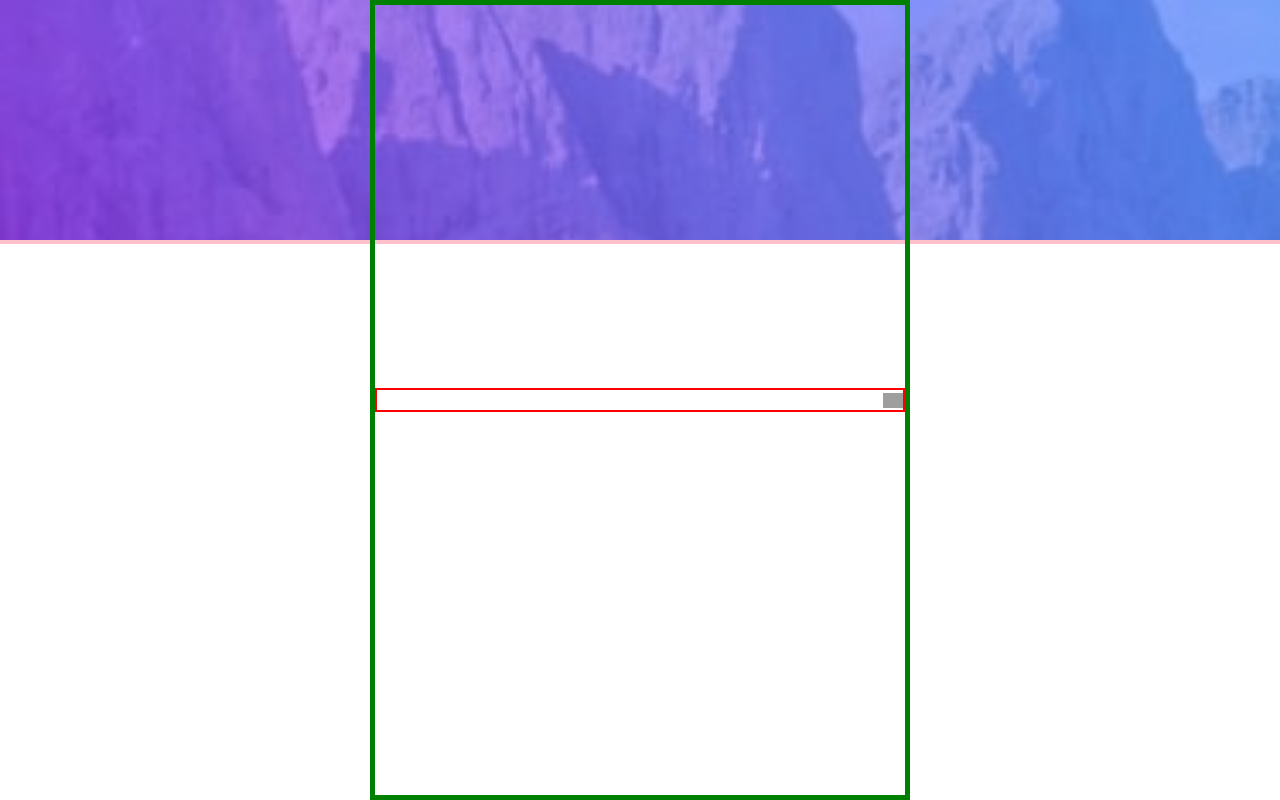
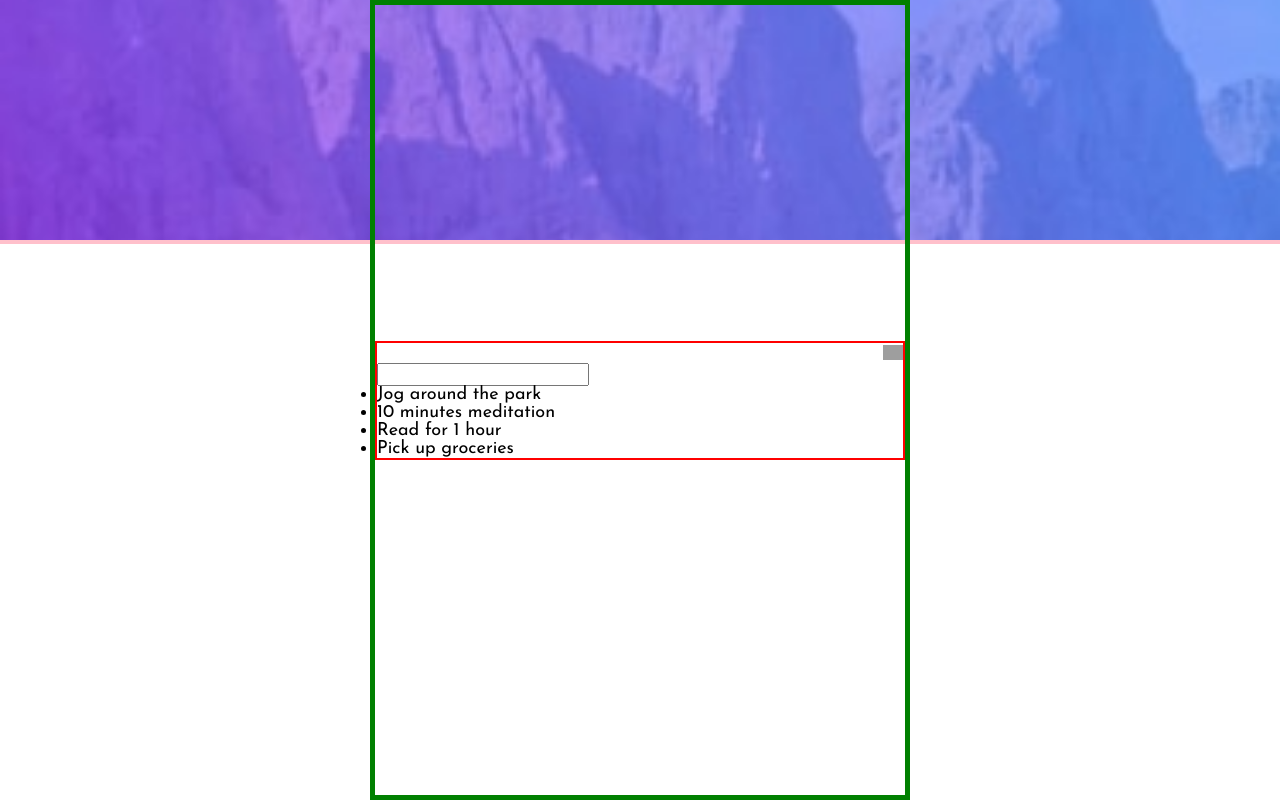
Before and after one commit to Lewis-mbui/fem-todo, a React (Vite) app: page / in a window 1280 px wide. Built offline with nearby package versions, Linux system fonts and the light colour scheme; grey boxes are pictures that could not be loaded.

Commit message:
Build add todo feature

```diff
--- a/constants.ts
+++ b/constants.ts
@@ -1 +1,2 @@
 export const THEME_KEY = "fem-todo-theme";
+export const TODOS_KEY = "fem-todos";
--- /dev/null
+++ b/contexts/TodosProvider.tsx
@@ -0,0 +1,60 @@
+import {
+  createContext,
+  type Dispatch,
+  type ReactNode,
+  useEffect,
+  useReducer,
+} from "react";
+import { TODOS_KEY } from "../constants";
+import initialTodos from "../data/todos";
+
+export interface Todo {
+  id: string;
+  description: string;
+  isCompleted: boolean;
+}
+
+type Action = { type: "INIT"; todos: Todo[] } | { type: "ADD"; todo: Todo };
+
+const reducer = (todos: Todo[], action: Action): Todo[] => {
+  switch (action.type) {
+    case "ADD":
+      return [action.todo, ...todos];
+    default:
+      return todos;
+  }
+};
+
+interface TodoContextType {
+  todos: Todo[];
+  dispatch: Dispatch<Action>;
+}
+
+export const TodoContext = createContext<TodoContextType | null>(null);
+
+interface Props {
+  children: ReactNode;
+}
+
+const TodosProvider = ({ children }: Props) => {
+  const initializer = (): Todo[] => {
+    const saved = localStorage.getItem(TODOS_KEY);
+
+    if (saved) return JSON.parse(saved) as Todo[];
+
+    return initialTodos;
+  };
+
+  const [todos, dispatch] = useReducer(reducer, undefined, initializer);
+  useEffect(() => {
+    localStorage.setItem(TODOS_KEY, JSON.stringify(todos));
+  }, [todos]);
+
+  return (
+    <TodoContext.Provider value={{ todos, dispatch }}>
+      {children}
+    </TodoContext.Provider>
+  );
+};
+
+export default TodosProvider;
--- /dev/null
+++ b/data/todos.ts
@@ -0,0 +1,10 @@
+import { type Todo } from "../contexts/TodosProvider";
+
+const initialTodos: Todo[] = [
+  { id: "vbho4r0c", description: "Jog around the park", isCompleted: false },
+  { id: "jrsmf7pc", description: "10 minutes meditation", isCompleted: false },
+  { id: "j8ywfe42", description: "Read for 1 hour", isCompleted: false },
+  { id: "cccw1l4o", description: "Pick up groceries", isCompleted: false },
+];
+
+export default initialTodos;
--- /dev/null
+++ b/hooks/useTodos.ts
@@ -0,0 +1,12 @@
+import { useContext } from "react";
+import { TodoContext } from "../contexts/TodosProvider";
+
+const useTodos = () => {
+  const ctx = useContext(TodoContext);
+
+  if (!ctx) throw new Error("Value for Todos context is undefined");
+
+  return ctx;
+};
+
+export default useTodos;
--- a/src/App.tsx
+++ b/src/App.tsx
@@ -1,7 +1,30 @@
+import { useRef } from "react";
 import useTheme from "../hooks/useTheme";
+import useTodos from "../hooks/useTodos";
+import generateId from "../utils/generateId";
 
 function App() {
   const { theme, toggleTheme } = useTheme();
+  const { todos, dispatch } = useTodos();
+  const todoInputRef = useRef<HTMLInputElement>(null);
+
+  const handleKeyDown = (e: React.KeyboardEvent<HTMLInputElement>) => {
+    if (e.key !== "Enter") return;
+
+    if (!todoInputRef.current) return;
+
+    dispatch({
+      type: "ADD",
+      todo: {
+        id: generateId(),
+        description: todoInputRef.current.value,
+        isCompleted: false,
+      },
+    });
+
+    todoInputRef.current.value = "";
+  };
+
   return (
     <main className="app">
       <header className="header">
@@ -16,6 +39,12 @@ function App() {
           <span className="sr-only">Toggle Theme</span>
         </button>
       </header>
+      <input ref={todoInputRef} onKeyDown={handleKeyDown} type="text" />
+      <ul>
+        {todos.map((todo) => (
+          <li key={todo.id}>{todo.description}</li>
+        ))}
+      </ul>
     </main>
   );
 }
--- a/src/main.tsx
+++ b/src/main.tsx
@@ -3,11 +3,14 @@ import { createRoot } from "react-dom/client";
 import "./index.css";
 import App from "./App.tsx";
 import ThemeProvider from "../contexts/ThemeProvider.tsx";
+import TodosProvider from "../contexts/TodosProvider.tsx";
 
 createRoot(document.getElementById("root")!).render(
   <StrictMode>
     <ThemeProvider>
-      <App />
+      <TodosProvider>
+        <App />
+      </TodosProvider>
     </ThemeProvider>
   </StrictMode>,
 );
--- /dev/null
+++ b/utils/generateId.ts
@@ -0,0 +1,3 @@
+const generateId = () => Math.random().toString(36).slice(2, 10);
+
+export default generateId;
```
